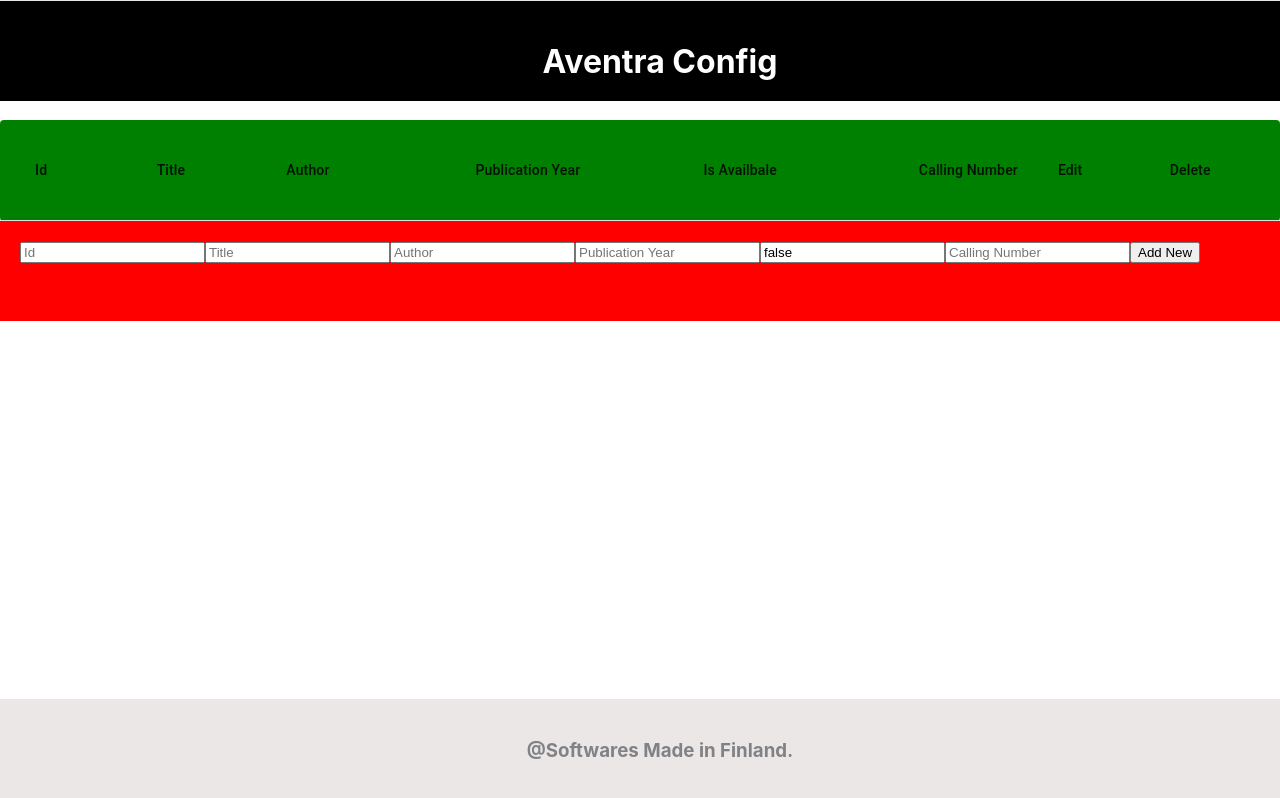
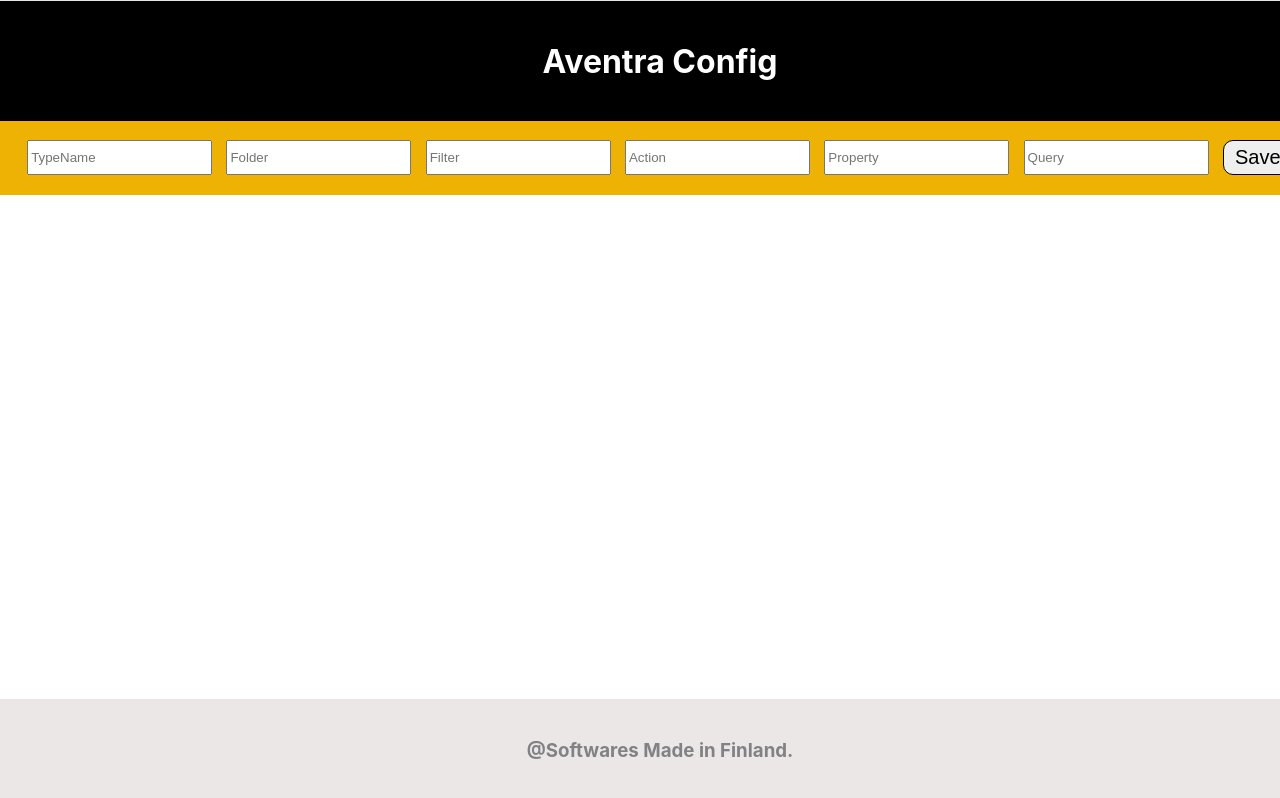
Before and after one commit to SannatKumar/frontend, a React (Create React App) app: page /postView in a window 1280 px wide. Shown: the top 798 px of the page. Built offline with nearby package versions, Linux system fonts and the light colour scheme; no server answers.

Commit message:
Final Commit

```diff
--- a/src/App.css
+++ b/src/App.css
@@ -1,20 +1,14 @@
-.App {
-  text-align: center;
+
+.addNew{
+  height: 35px;
+  width: 70px;
+  border: 1px solid black;
+  border-radius: 10px;
+  font-size: 20px;
+
 }
-
-.App-logo {
-  height: 40vmin;
-  pointer-events: none;
-}
-
-@media (prefers-reduced-motion: no-preference) {
-  .App-logo {
-    animation: App-logo-spin infinite 20s linear;
-  }
-}
-
 .App-header {
-  background-color: #282c34;
+  background-color: #282C34;
   min-height: 100vh;
   display: flex;
   flex-direction: column;
@@ -23,16 +17,41 @@
   font-size: calc(10px + 2vmin);
   color: white;
 }
-
+.postNewEvent{
+  display: flex;
+  justify-content: space-around;
+  font-size: 30px;
+  padding: 20px;
+  height: 35px;
+  width: 100%;
+  background-color: #EDB204;
+}
 .App-link {
-  color: #61dafb;
+  color: #61DAFB;
+}
+.tableCss{
+  top: 0;
 }
 
-@keyframes App-logo-spin {
-  from {
-    transform: rotate(0deg);
+.edit-buttons{
+  height: 30px;
+  width: 75px;
+  color: white;
+  font-size: medium;
+
+}
+
+#redButtons{
+  background-color: #D9534F;
   }
-  to {
-    transform: rotate(360deg);
-  }
+
+#blueButtons{
+  background-color: #337AB7;
 }
+
+.post-buttons{
+  height: 35px;
+  width: 125px;
+  background-color: #337AB7;
+  border-radius: 15px;
+}
--- a/src/App.js
+++ b/src/App.js
@@ -1,24 +1,18 @@
 import './App.css';
-import PostNewEvent from './components/PostNewEvent';
-import useBookEvent from './custom_hooks/useBookEvent';
-import Header from './components/Header';
-import Table from './components/Table';
-import Footer from './components/Footer';
-
-
+import { BrowserRouter, Switch, Route } from 'react-router-dom';
+import View from './components/View';
+import PostView from './components/Postview';
 
 function App (){
-  //const {data} = useEvent();
-  const {dataBook} = useBookEvent();
-  console.log(dataBook);
-
-    return(
-        <>
-        <Header/>
-        <Table />
-        <PostNewEvent />
-        <Footer />
-        </>
+  return(
+    <div>
+    <BrowserRouter>
+      <Switch>
+        <Route exact path='/' component = {View} />
+        <Route exact path='/postView' component = {PostView} />
+      </Switch>
+      </BrowserRouter>
+    </div>
     )
 }
 export default App;
--- a/src/components/Header.js
+++ b/src/components/Header.js
@@ -11,7 +11,7 @@ function Header(){
         position: "fixed",
         left: "0",
         top : "0",
-        height: "60px",
+        height: "80px",
         width: "100%",
     }
 
--- a/src/components/PostNewEvent.js
+++ b/src/components/PostNewEvent.js
@@ -1,28 +1,29 @@
 import React, {useState} from 'react';
 
-function PostNewEvent(){
-    let phantom = {
-        backgroundColor: "red",
-        display: 'block',
-        padding: '20px',
-        height: '60px',
-        width: '100%',
-      }
-    const[id, setId] = useState();
-    const[title, setTitle] = useState("");
-    const[author, setAuthor] = useState("");
-    const[publicationYear, setPublicationYear]= useState("");
-    const[isAvailable, setIsAvailable] = useState(false);
-    const[callingNumber, setCallingNumber]= useState("");
+const PostNewEvent = () =>{
+    // let phantom = {
+    //     backgroundColor: "red",
+    //     display: 'block',
+    //     padding: '20px',
+    //     height: '60px',
+    //     width: '100%',
+    //   }
+    const[monitorEvent, setMonitorEvent] = useState("");
+    const[folder, setFolder] = useState("");
+    const[filter, setFilter] = useState("");
+    const[action, setAction]= useState("");
+    const[property, setProperty] = useState("");
+    const[query, setQuery]= useState("");
 
-    const onIdChange = e => setId(e.target.value);
-    const onTitleChange = e => setTitle(e.target.value);
-    const onAuthorChange = e => setAuthor(e.target.value);
-    const onPublicationYearChange = e => setPublicationYear(e.target.value);
-    const onIsAvailableChange = e => setIsAvailable(e.target.value);
-    const onCallingNumberChange = e => setCallingNumber(e.target.value);
 
-    const data = { id, title, author, publicationYear, isAvailable, callingNumber };
+    const onMonitorEventChange = e => setMonitorEvent(e.target.value);
+    const onFolderChange = e => setFolder(e.target.value);
+    const onFilterChange = e => setFilter(e.target.value);
+    const onActionChange = e => setAction(e.target.value);
+    const onPropertyChange = e => setProperty(e.target.value);
+    const onQueryChange = e => setQuery(e.target.value);
+
+    const data = { monitorEvent, folder, filter, action, property, query};
 
     const handleSubmit = (e)=> {
         e.preventDefault();
@@ -36,18 +37,22 @@ function PostNewEvent(){
     };
     fetch("https://localhost:44361/api/xmlcontent/content", requestOptions)
       .then(response => response.json())
-      .then(res => console.log("This Response", res));
-};
+      .then(res => console.log("Ole Hyva",res));
+      const url = "http://localhost:3000";
+      window.location.assign(url);
+    };
+
+
   return(
-      <div className="postnewevent" style={phantom}>
-        <form>
-            <input  placeholder="Id" value={id} onChange = {onIdChange} required />
-            <input  placeholder="Title" value={title} onChange = {onTitleChange} required />
-            <input  placeholder="Author" value={author} onChange = { onAuthorChange} required />
-            <input  placeholder="Publication Year" value={publicationYear} onChange = {onPublicationYearChange} required />
-            <input  placeholder="Is Available" value={isAvailable} onChange = {onIsAvailableChange} required />
-            <input  placeholder="Calling Number" value={callingNumber} onChange = {onCallingNumberChange} required />
-            <button type="submit" onClick={handleSubmit}>Add New</button>
+      <div >
+        <form className="postNewEvent">
+            <input  placeholder="TypeName" value={monitorEvent} onChange = {onMonitorEventChange} required />
+            <input  placeholder="Folder" value={folder} onChange = {onFolderChange} required />
+            <input  placeholder="Filter" value={filter} onChange = { onFilterChange} required />
+            <input  placeholder="Action" value={action} onChange = {onActionChange} required />
+            <input  placeholder="Property" value={property} onChange = {onPropertyChange} required />
+            <input  placeholder="Query" value={query} onChange = {onQueryChange} required />
+            <button className = "addNew" type="submit" onClick={handleSubmit} >Save</button>
         </form>
       </div>
   );
--- /dev/null
+++ b/src/components/PostView.js
@@ -0,0 +1,14 @@
+import Header from './Header';
+import PostNewEvent from './PostNewEvent';
+import Footer from './Footer';
+
+function PostView (){
+    return(
+      <>
+      <Header/>
+          <PostNewEvent />
+      <Footer />
+      </>
+      )
+  }
+  export default PostView;
--- a/src/components/TableBody.js
+++ b/src/components/TableBody.js
@@ -1,32 +1,32 @@
 import React from 'react';
 import TableCell from '@material-ui/core/TableCell';
 import TableRow from '@material-ui/core/TableRow';
-import Button from '@material-ui/core/Button';
-import useBookEvent from '../custom_hooks/useBookEvent';
+//import Button from '@material-ui/core/Button';
+import useDataEvent from '../custom_hooks/useDataEvent';
 
 export default function TableBody() {
-    const {dataBook} = useBookEvent();
+    const {dataEvent} = useDataEvent();
     return(
         <>
-        {dataBook.filter((singleBook) => {
-            return singleBook;
+        {dataEvent.filter((singleEvent) => {
+            return singleEvent;
         }).map((item)=> (
             <TableRow key= {item.id} style={{background:"#FDFAAB"}}>
                 <TableCell component="th" scope="row">
-                    {item.id}
+                    {item.monitorEvent}
                 </TableCell>
-                <TableCell align="right">{item.title}</TableCell>
-                <TableCell align="right">{item.author}</TableCell>
-                <TableCell align="right">{item.publicationYear}</TableCell>
-                <TableCell align="right">{item.IsAvailable}</TableCell>
-                <TableCell align="right">{item.callingNumber}</TableCell>
+                <TableCell align="right">{item.folder}</TableCell>
+                <TableCell align="right">{item.filter}</TableCell>
+                <TableCell align="right">{item.action}</TableCell>
+                <TableCell align="right">{item.property}</TableCell>
+                <TableCell align="right">{item.query}</TableCell>
                 <TableCell >
-                    <Button variant="contained" color="secondary">Delete
-                    </Button>
+                    <button id = "redButtons" className= "edit-buttons" variant="contained" color="secondary">Delete
+                    </button>
                 </TableCell>
                 <TableCell >
-                    <Button variant="contained" color="primary">Edit
-                    </Button>
+                    <button id = "blueButtons" className= "edit-buttons" variant="contained" color="primary">Edit
+                    </button>
                 </TableCell>
             </TableRow>
         ))}
--- a/src/components/TableHeader.js
+++ b/src/components/TableHeader.js
@@ -6,14 +6,14 @@ const TableHeader = () => {
         <>
         <TableHead style={{width: "100%", height:"100px", background:"green"}}>
             <TableRow>
-                <TableCell align='center'>Id</TableCell>
-                <TableCell align='right'>Title</TableCell>
-                <TableCell align='right'>Author</TableCell>
-                <TableCell align='right'>Publication Year</TableCell>
-                <TableCell align='right'>Is Availbale</TableCell>
-                <TableCell align='right'>Calling Number</TableCell>
-                <TableCell lign="right">Edit</TableCell>
-                <TableCell lign="right">Delete</TableCell>
+                <TableCell align='center'>EventType</TableCell>
+                <TableCell align='right'>Folder</TableCell>
+                <TableCell align='right'>Filter</TableCell>
+                <TableCell align='right'>Actions</TableCell>
+                <TableCell align='right'>Properties</TableCell>
+                <TableCell align='right'>Query</TableCell>
+                <TableCell >Edit</TableCell>
+                <TableCell >Delete</TableCell>
             </TableRow>
         </TableHead>
         </>
--- /dev/null
+++ b/src/components/View.js
@@ -0,0 +1,20 @@
+import {Link} from 'react-router-dom';
+import '../App.css';
+import Header from './Header';
+import Table from './Table';
+import Footer from './Footer';
+
+function View (){
+    return(
+      <>
+      <Header/>
+          <Table />
+          <Link to={'/postView'}>
+            <button id = "postLink" className= "post-buttons" color="primary">Post New Data
+            </button>
+        </Link>
+      <Footer />
+      </>
+      )
+  }
+  export default View;
--- a/src/custom_hooks/useBookEvent.js
+++ b/src/custom_hooks/useDataEvent.js
@@ -1,11 +1,11 @@
 import {useState, useEffect} from 'react';
 
 //Custom Hooks to fetch the data
-const useBookEvent = () =>{
+const useDataEvent = () =>{
 
 const [error, setError] = useState(null);
 const [loading, setLoading]= useState(false);
-const [dataBook, setDataBook]= useState([]);
+const [dataEvent, setDataEvent]= useState([]);
 useEffect(()=>{
     async function init()
     {
@@ -15,7 +15,7 @@ useEffect(()=>{
             const res = await  fetch(BASEURL);
             const response = await res.json();
             console.log("This is After Conversion",response);
-            setDataBook(response);
+            setDataEvent(response);
         }
         catch(error)
         {
@@ -31,6 +31,6 @@ useEffect(()=>{
 }, []);
 
 console.log("This is about to pass");
-return {dataBook, loading, error};
+return {dataEvent, loading, error};
 }
-export default useBookEvent;
+export default useDataEvent;
```
